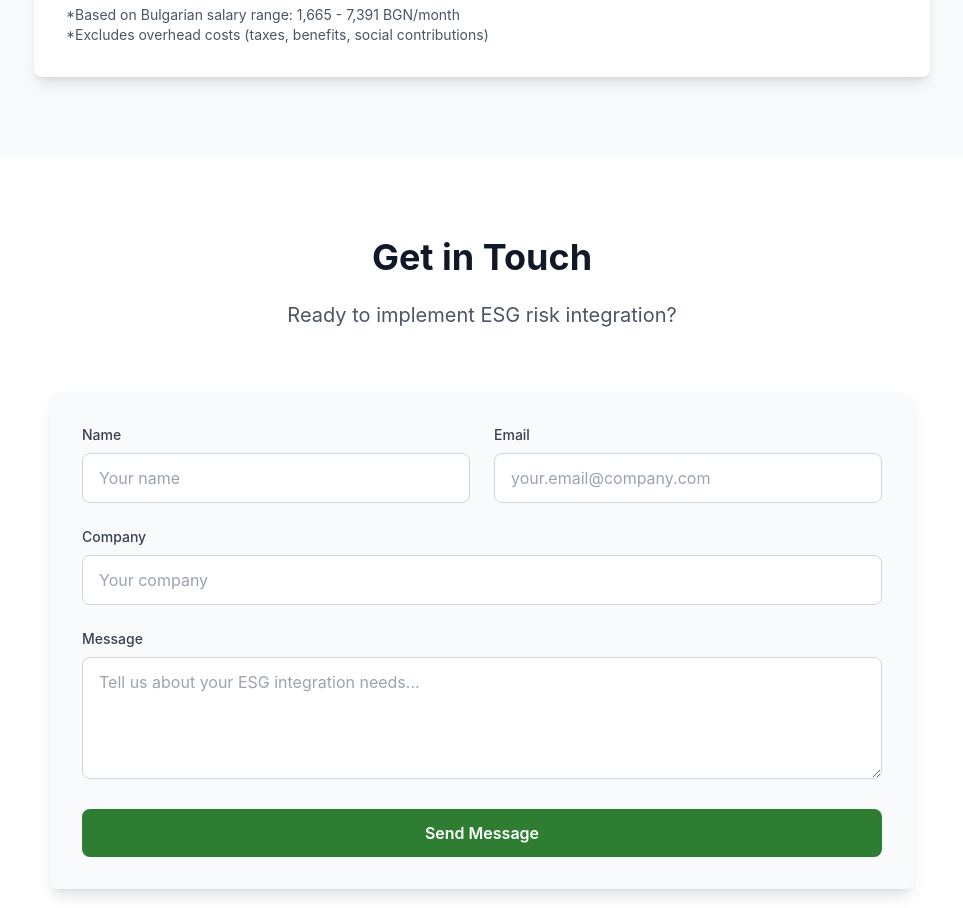
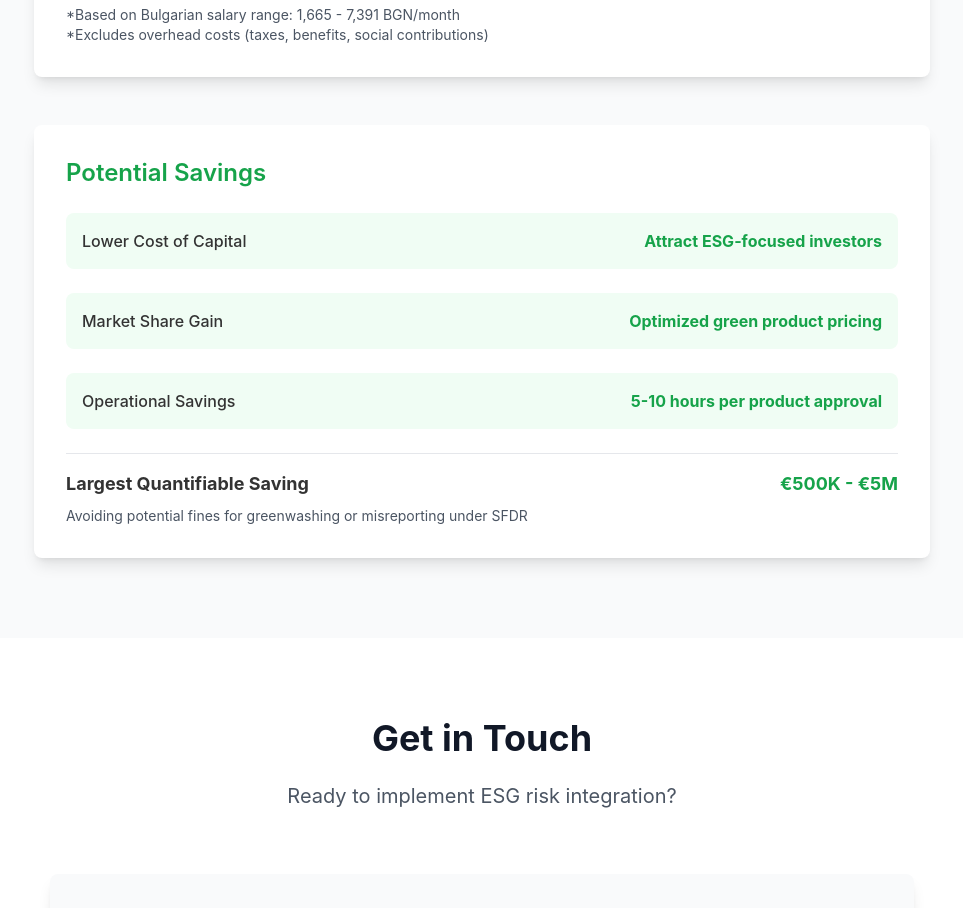
Before and after one commit to NRGoranov/bnp-paribas-esg-website, a Next.js app: page / in a window 1280 px wide. Shown: the part 7960-8868 px from the top of the page, without its empty margins (158-1121 px from the left). Built offline with nearby package versions, Linux system fonts and the light colour scheme.

Commit message:
Add back Potential Savings section without ROI chart

```diff
--- a/app/page.tsx
+++ b/app/page.tsx
@@ -749,6 +749,42 @@ export default function Home() {
               </div>
             </motion.div>
           </div>
+
+          <div className="max-w-4xl mx-auto mt-12">
+            <motion.div
+              initial={{ opacity: 0, x: -50 }}
+              whileInView={{ opacity: 1, x: 0 }}
+              transition={{ duration: 0.8 }}
+              viewport={{ once: true }}
+              className="bg-white p-8 rounded-lg shadow-lg"
+            >
+              <h3 className="text-2xl font-semibold mb-6 text-green-600">Potential Savings</h3>
+
+              <div className="space-y-6">
+                <div className="flex justify-between items-center p-4 bg-green-50 rounded-lg">
+                  <span className="font-medium">Lower Cost of Capital</span>
+                  <span className="text-green-600 font-bold">Attract ESG-focused investors</span>
+                </div>
+                <div className="flex justify-between items-center p-4 bg-green-50 rounded-lg">
+                  <span className="font-medium">Market Share Gain</span>
+                  <span className="text-green-600 font-bold">Optimized green product pricing</span>
+                </div>
+                <div className="flex justify-between items-center p-4 bg-green-50 rounded-lg">
+                  <span className="font-medium">Operational Savings</span>
+                  <span className="text-green-600 font-bold">5-10 hours per product approval</span>
+                </div>
+                <div className="border-t pt-4 mt-4">
+                  <div className="flex justify-between items-center text-lg font-bold">
+                    <span>Largest Quantifiable Saving</span>
+                    <span className="text-green-600">€500K - €5M</span>
+                  </div>
+                  <div className="text-sm text-gray-600 mt-2">
+                    Avoiding potential fines for greenwashing or misreporting under SFDR
+                  </div>
+                </div>
+              </div>
+            </motion.div>
+          </div>
         </div>
       </section>
 
```
